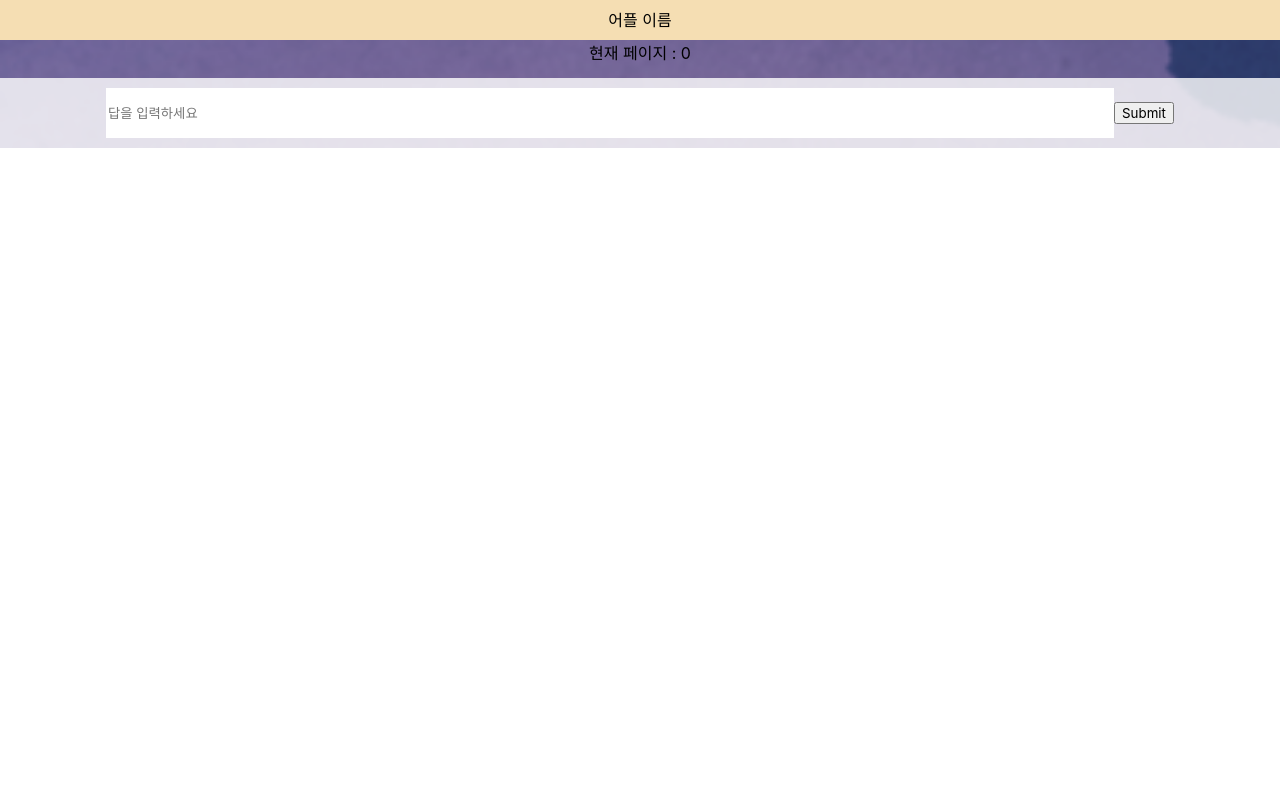
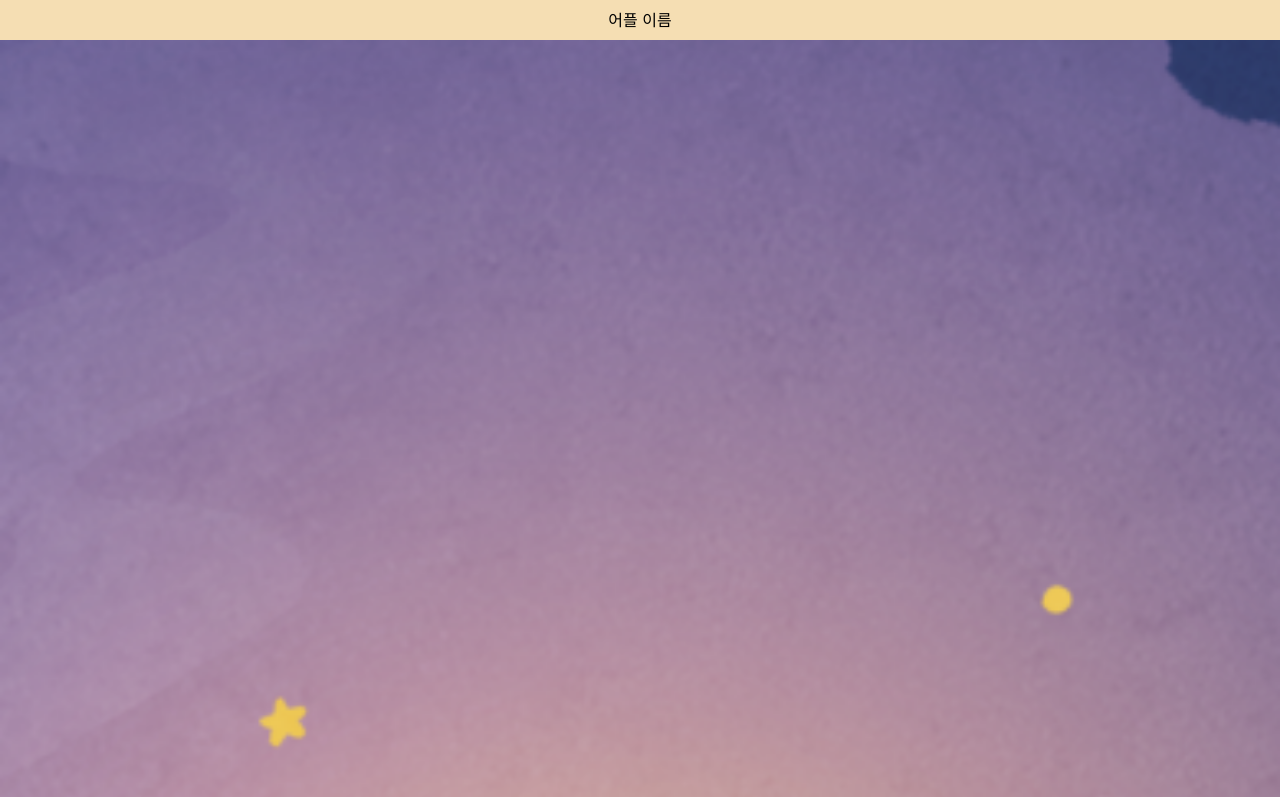
Before and after one commit to j2noo/minpann, a React (Vite) app: page / in a window 1280 px wide. Shown: the top 797 px of the page. Built offline with nearby package versions, Linux system fonts and the light colour scheme.

Commit message:
feat : 이미지로 변경

```diff
--- a/src/pages/Question.jsx
+++ b/src/pages/Question.jsx
@@ -19,12 +19,12 @@ const Question = ({ answer, bgSrc }) => {
   };
   return (
     <StartLayout $bgSrc={bgSrc}>
-      <div>현재 페이지 : {currPage} </div>
+      {/* <div>현재 페이지 : {currPage} </div>
       <br />
       <div>정답 : {answer} </div>
       <br />
-      <br />
-
+      <br /> */}
+      <BgImg src={bgSrc} />
       <InputForm onSubmit={handleSubmit}>
         <Input
           type="text"
@@ -42,15 +42,18 @@ const StartLayout = styled.div`
   width: 100%;
   height: auto;
   /* aspect-ratio: 300 / 1; */
-  overflow-y: scroll;
-  background: url(${(props) => props.$bgSrc}) no-repeat;
-  background-size: 100% auto;
+  /* overflow-y: scroll; */
+  /* background: url(${(props) => props.$bgSrc}) no-repeat;
+  background-size: 100%; */
 
   display: flex;
   flex-direction: column;
   justify-content: center;
   align-items: center;
   position: relative;
+`;
+const BgImg = styled.img`
+  width: 100%;
 `;
 const InputForm = styled.form`
   position: absolute;
```
